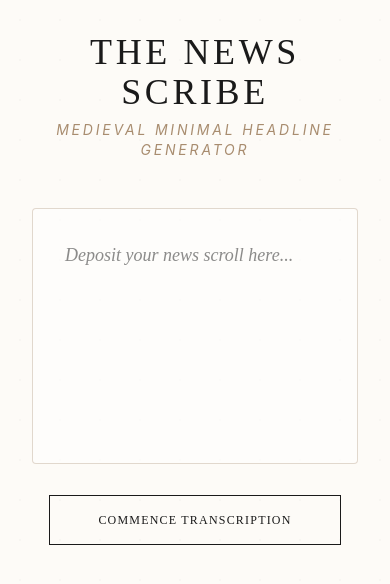
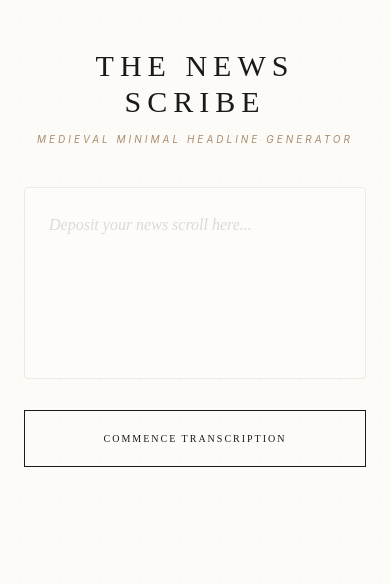
Before and after one commit to SaieshSharma/News-Headline-Gen, a React app in the folder frontend/: page / in a window 390 px wide. Shown: the top 584 px of the page. Built offline with nearby package versions, Linux system fonts and the light colour scheme; the HTML template or start-up script is replaced by a standard one.

Commit message:
feat: complete responsive mobile-first UI with tailwind v4

```diff
--- a/frontend/src/App.jsx
+++ b/frontend/src/App.jsx
@@ -24,17 +24,26 @@ function App() {
   }
 
   return (
-    <div className="min-h-screen p-8 md:p-24 max-w-4xl mx-auto space-y-12">
-      {/* Header */}
-      <header className="text-center space-y-2">
-        <h1 className="text-4xl md:text-5xl font-serif tracking-widest text-ink uppercase">The News Scribe</h1>
-        <p className="text-sm font-sans tracking-[0.2em] text-sepia/60 uppercase italic">Medieval Minimal Headline Generator</p>
+    // Responsive Tip: px-6 for mobile, md:p-24 for desktop.
+    // This prevents text from hitting the screen edges on an iPhone.
+    <div className="min-h-screen px-6 py-12 md:p-24 max-w-5xl mx-auto space-y-10 md:space-y-16">
+
+      {/* Header Section */}
+      <header className="text-center space-y-3">
+        {/* text-3xl for mobile, md:text-6xl for high-end desktop look */}
+        <h1 className="text-3xl md:text-6xl font-serif tracking-[0.2em] text-ink uppercase transition-all duration-700">
+          The News Scribe
+        </h1>
+        <p className="text-[10px] md:text-xs font-sans tracking-[0.3em] text-sepia/60 uppercase italic">
+          Medieval Minimal Headline Generator
+        </p>
       </header>
 
-      {/* Input Area */}
+      {/* Input Section */}
       <section className="space-y-6">
         <textarea
-          className="w-full h-64 p-8 bg-white/50 border border-sepia/20 rounded-sm font-serif text-lg leading-relaxed focus:outline-none focus:border-quill/40 transition-colors resize-none placeholder:italic"
+          // h-48 on mobile (saves space), h-80 on desktop
+          className="w-full h-48 md:h-80 p-6 md:p-10 bg-white/40 border border-sepia/10 rounded-sm font-serif text-base md:text-xl leading-relaxed focus:outline-none focus:border-quill/30 transition-all resize-none placeholder:italic placeholder:opacity-30"
           placeholder="Deposit your news scroll here..."
           value={text}
           onChange={(e) => setText(e.target.value)}
@@ -44,16 +53,17 @@ function App() {
           <button
             onClick={handleTranscribe}
             disabled={loading}
-            className="px-12 py-4 border border-ink text-ink hover:bg-ink hover:text-parchment transition-all duration-500 uppercase tracking-widest text-xs disabled:opacity-30"
+            // Mobile: full width (w-full), Desktop: auto-width (md:w-auto)
+            className="w-full md:w-auto px-16 py-5 border border-ink text-ink hover:bg-ink hover:text-parchment transition-all duration-500 uppercase tracking-[0.2em] text-[10px] md:text-xs disabled:opacity-20"
           >
             {loading ? 'Transcribing...' : 'Commence Transcription'}
           </button>
         </div>
       </section>
 
-      {/* Results Area */}
+      {/* Results Section */}
       {headlines && (
-        <section className="grid grid-cols-1 md:grid-cols-3 gap-8 animate-in fade-in slide-in-from-bottom-4 duration-1000">
+        <section className="grid grid-cols-1 md:grid-cols-3 gap-6 md:gap-10 animate-in fade-in slide-in-from-bottom-8 duration-1000">
           <ResultCard title="The Royal Record" text={headlines.royal} icon="📜" />
           <ResultCard title="The Bard's Tale" text={headlines.bard} icon="🎭" />
           <ResultCard title="The Messenger" text={headlines.messenger} icon="🕊️" />
@@ -65,17 +75,24 @@ function App() {
 
 function ResultCard({ title, text, icon }) {
   return (
-    <div className="p-6 border border-sepia/10 bg-white/30 backdrop-blur-sm space-y-4 hover:border-sepia/30 transition-colors group">
-      <div className="flex justify-between items-center">
-        <span className="text-[10px] tracking-widest uppercase text-sepia/60">{title}</span>
-        <span className="opacity-40 group-hover:opacity-100 transition-opacity">{icon}</span>
+    <div className="p-8 border border-sepia/5 bg-white/20 backdrop-blur-md space-y-6 hover:border-sepia/20 transition-all group flex flex-col justify-between">
+      <div className="space-y-4">
+        <div className="flex justify-between items-center border-b border-sepia/10 pb-4">
+          <span className="text-[9px] tracking-widest uppercase text-sepia/50 font-sans">{title}</span>
+          <span className="text-lg opacity-30 group-hover:opacity-100 transition-opacity grayscale group-hover:grayscale-0">{icon}</span>
+        </div>
+        {/* text-lg on mobile, text-2xl for better readability on desktop */}
+        <p className="text-lg md:text-2xl font-serif italic text-ink leading-tight">"{text}"</p>
       </div>
-      <p className="text-xl font-serif italic text-ink leading-snug">"{text}"</p>
+
       <button
-        onClick={() => navigator.clipboard.writeText(text)}
-        className="text-[9px] uppercase tracking-tighter text-sepia/40 hover:text-quill transition-colors"
+        onClick={() => {
+            navigator.clipboard.writeText(text);
+            alert("Headline copied to parchment!");
+        }}
+        className="text-[10px] uppercase tracking-tighter text-sepia/40 hover:text-quill transition-colors text-left pt-4"
       >
-        Copy to Parchment
+        Copy to Scroll
       </button>
     </div>
   )
```
